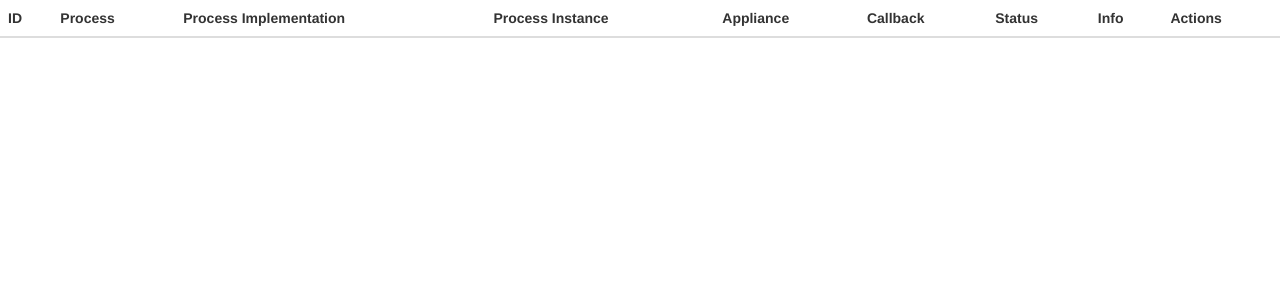
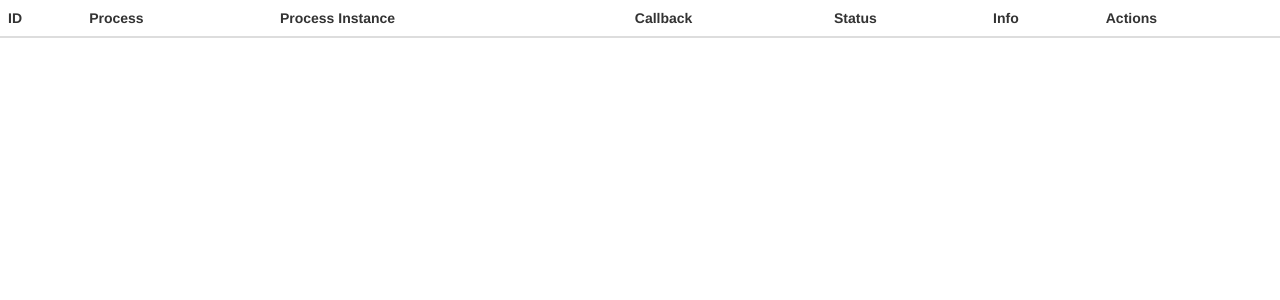
Before and after one commit to DIBBS-project/operation_manager, a Django app: page /demo/executions/ in a window 1280 px wide. Shown: the top 300 px of the page. Run offline with Django 3.2, Linux system fonts and the light colour scheme; data that the repository does not hold is empty; some libraries are stand-ins or nearby versions.

Commit message:
Temporary hack for choosing a correct implementation (for now: takes the first one)

```diff
--- a/demo/templates/executions.html
+++ b/demo/templates/executions.html
@@ -55,9 +55,7 @@
         <tr>
             <th>ID</th>
             <th>Process</th>
-            <th>Process Implementation</th>
             <th>Process Instance</th>
-            <th>Appliance</th>
             <th>Callback</th>
             <th>Status</th>
             <th>Info</th>
@@ -69,9 +67,7 @@
             <tr>
                 <td><a target="_blank" href="{% url 'execution_details' tuple.execution.id %}">{{ tuple.execution.id }}</a></td>
                 <td>#{{ tuple.process_def.id }} - {{ tuple.process_def.name }}</td>
-                <td>#{{ tuple.process_impl.id }} - {{ tuple.process_impl.name }}</td>
                 <td>#{{ tuple.execution.process_instance.id }} - {{ tuple.execution.process_instance.name }}</td>
-                <td>{{ tuple.process_impl.appliance }}</td>
                 <td>{{ tuple.execution.callback_url }}</td>
                 <td>{{ tuple.execution.status }}</td>
                 <td>
--- a/demo/views.py
+++ b/demo/views.py
@@ -55,7 +55,6 @@ def executions(request):
         process_def = ProcessDefinitionsApi().processdefs_id_get(id=process_impl.process_definition)
         all_tuple = {
             "execution": execution,
-            "process_impl": process_impl,
             "process_def": process_def,
         }
         tuples += [all_tuple]
```
Also changed, not shown: pdapp/views.py (+23 -4 lines).
